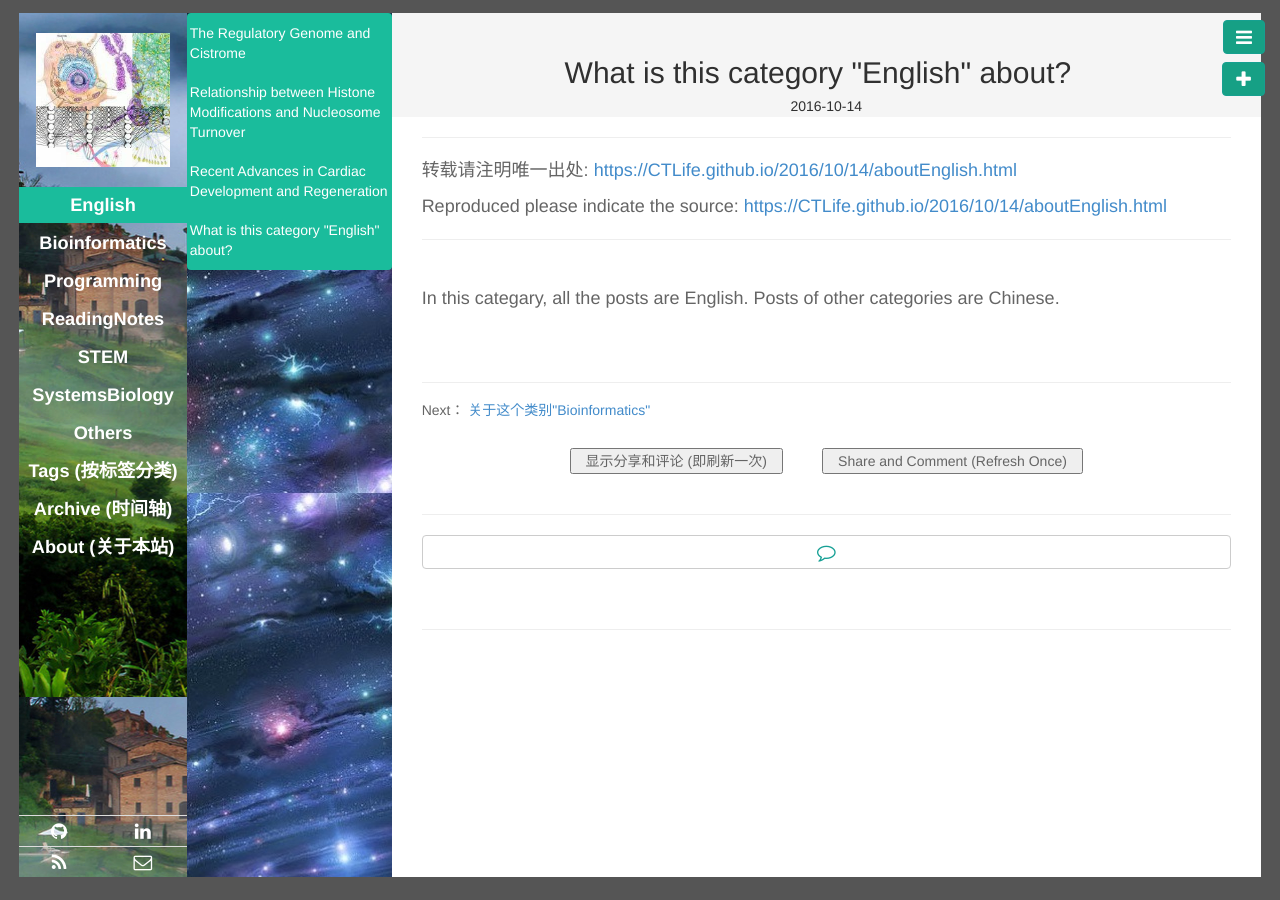
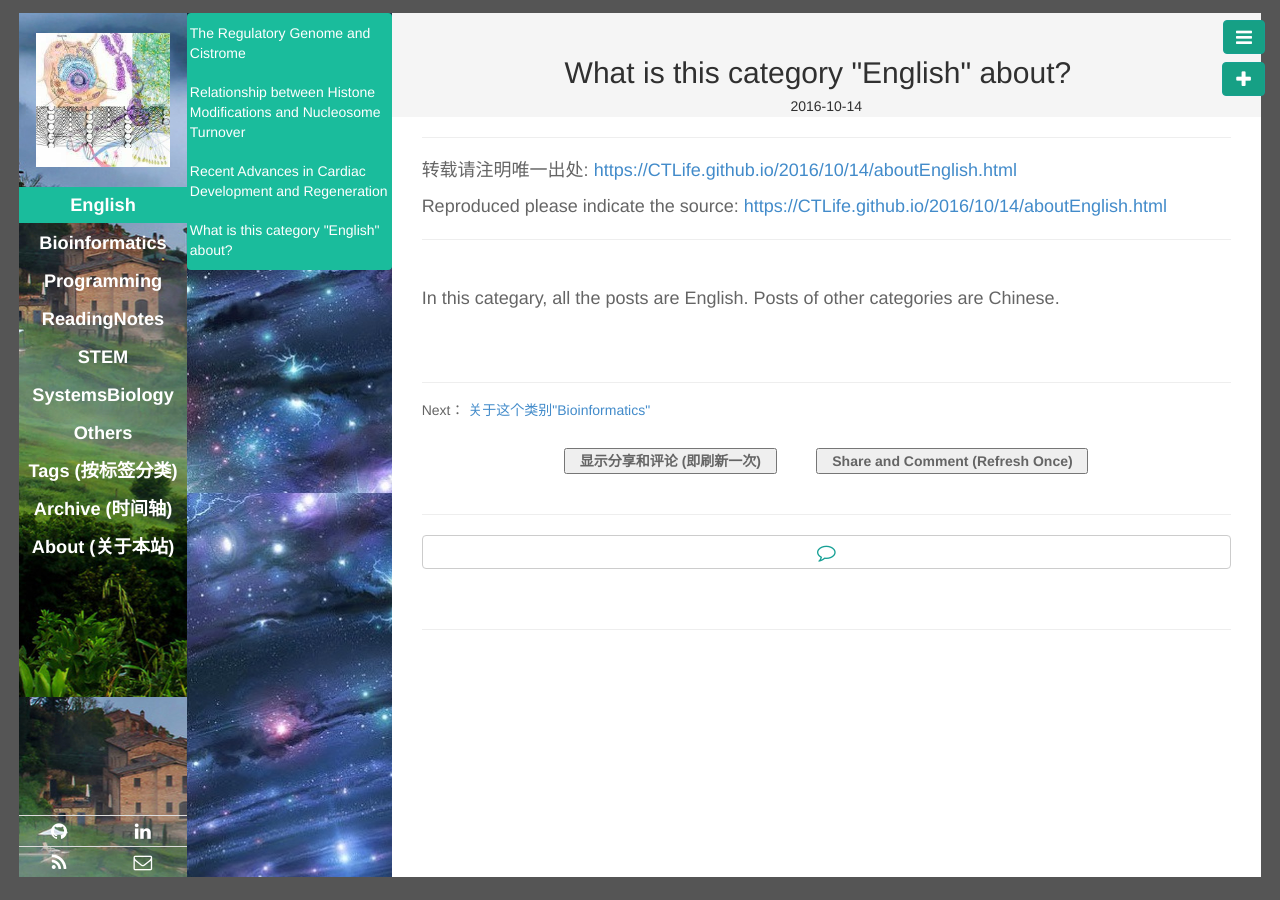
Before and after one commit to CTLife/CTLife.github.io, a Jekyll site: the page built from _posts/English/2016-10-14-aboutEnglish.md, in a window 1280 px wide. Built offline with Jekyll 4.4.1, drawn with Linux system fonts in a browser that asks for light colours; Markdown is read by kramdown in place of the engine named in the settings; comment, search, counter and statistics services are not loaded.

Commit message:
Update post.html

```diff
--- a/_layouts/post.html
+++ b/_layouts/post.html
@@ -33,11 +33,11 @@ layout: base
             {%endif%}
         </div>
 	 <br>
-	 <center>
+	 <center>   <b>
 		 <input type="button"  color="#2E8B57" value="  显示分享和评论 (即刷新一次)  "  onClick="window.location.reload()">
 		  &emsp; &emsp;
 		 <input type="button"  color="#2E8B57" value="  Share and Comment (Refresh Once)  "  onClick="window.location.reload()">
-	 </center>
+	 </b>  </center>
 	 <br>
          <!-- Go to www.addthis.com/dashboard to customize your tools -->
          <div class="addthis_inline_share_toolbox_6w25"></div>
```
